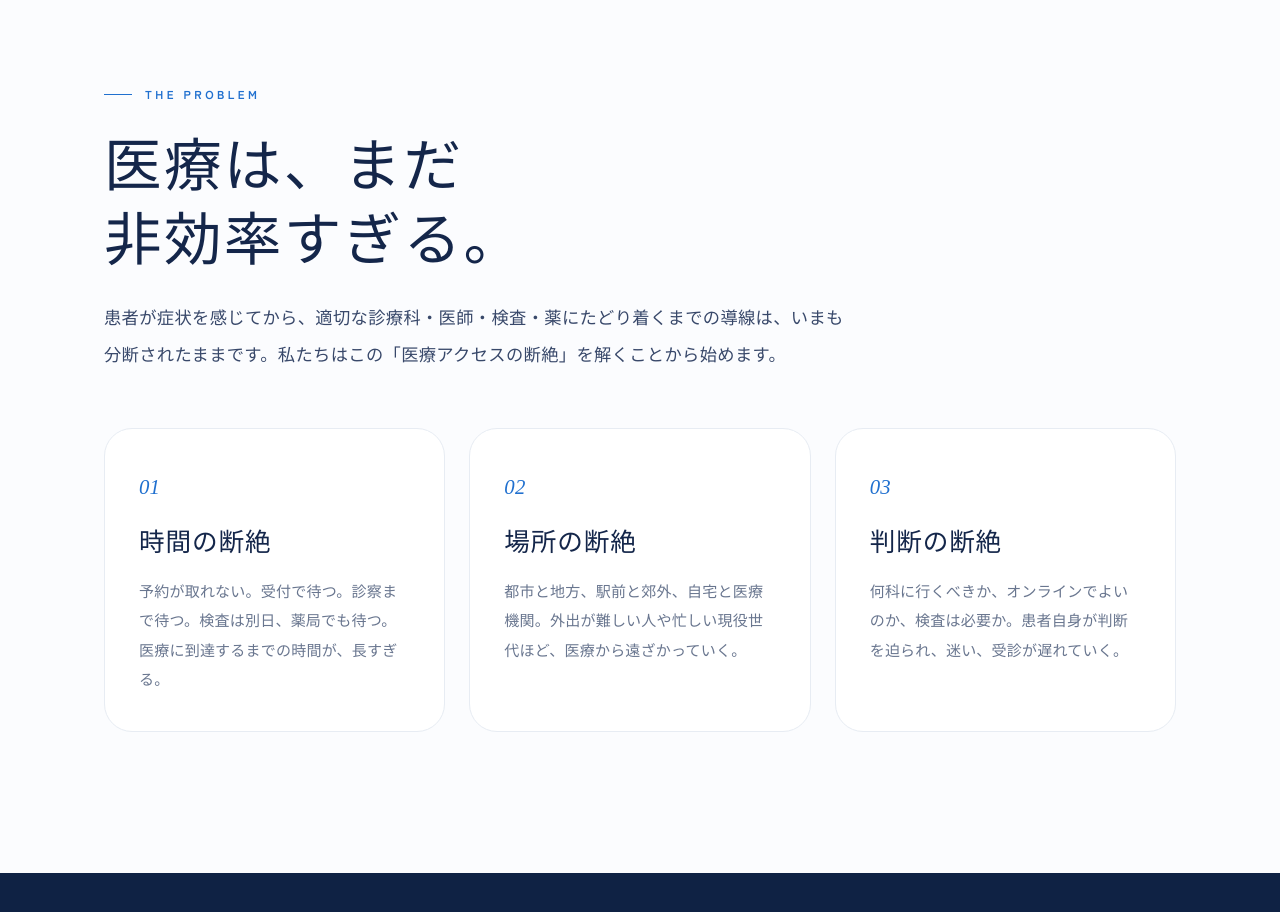
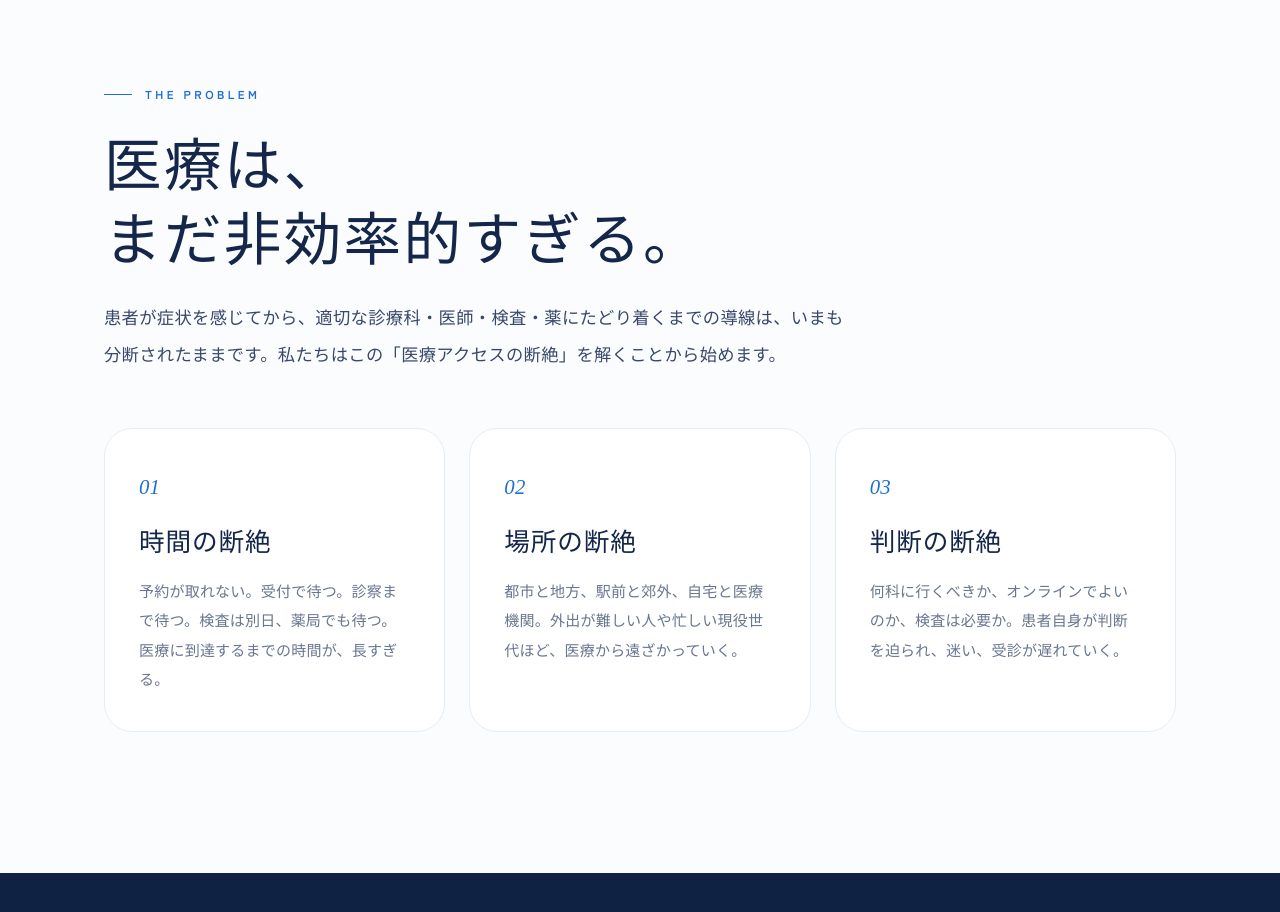
Before and after one commit to medixus-inc/Medixus-HP, a plain HTML site: page index.html in a window 1280 px wide. Shown: the part 840-1752 px from the top of the page. Drawn offline with Linux system fonts and the light colour scheme; a web font is replaced by a local one.

Commit message:
Update problem headline line break

```diff
--- a/index.html
+++ b/index.html
@@ -64,7 +64,7 @@
   <div class="wrap">
     <div class="sec-head reveal">
       <span class="eyebrow">The Problem</span>
-      <h2 class="h1">医療は、まだ<br>非効率すぎる。</h2>
+      <h2 class="h1">医療は、<br>まだ非効率的すぎる。</h2>
       <p class="lead">患者が症状を感じてから、適切な診療科・医師・検査・薬にたどり着くまでの導線は、いまも分断されたままです。私たちはこの「医療アクセスの断絶」を解くことから始めます。</p>
     </div>
     <div class="grid cols-3 mt-l">
```
